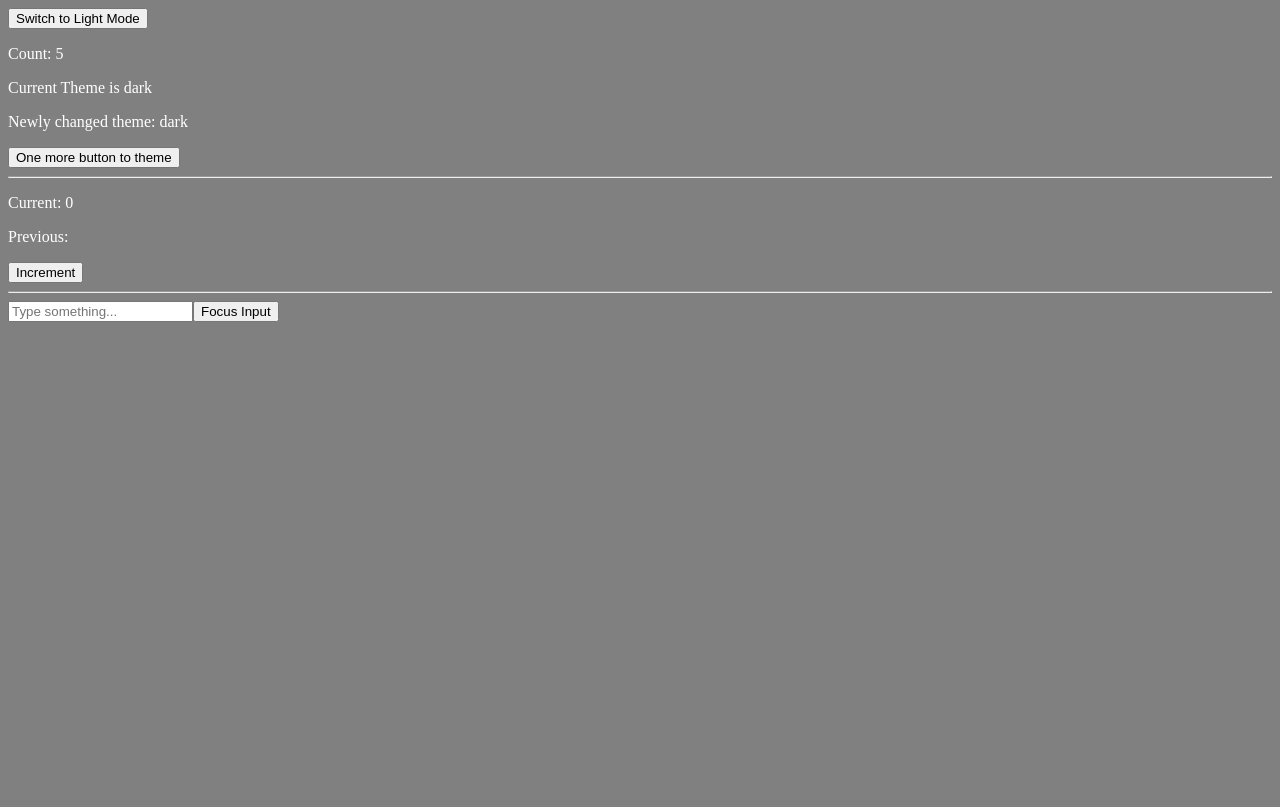
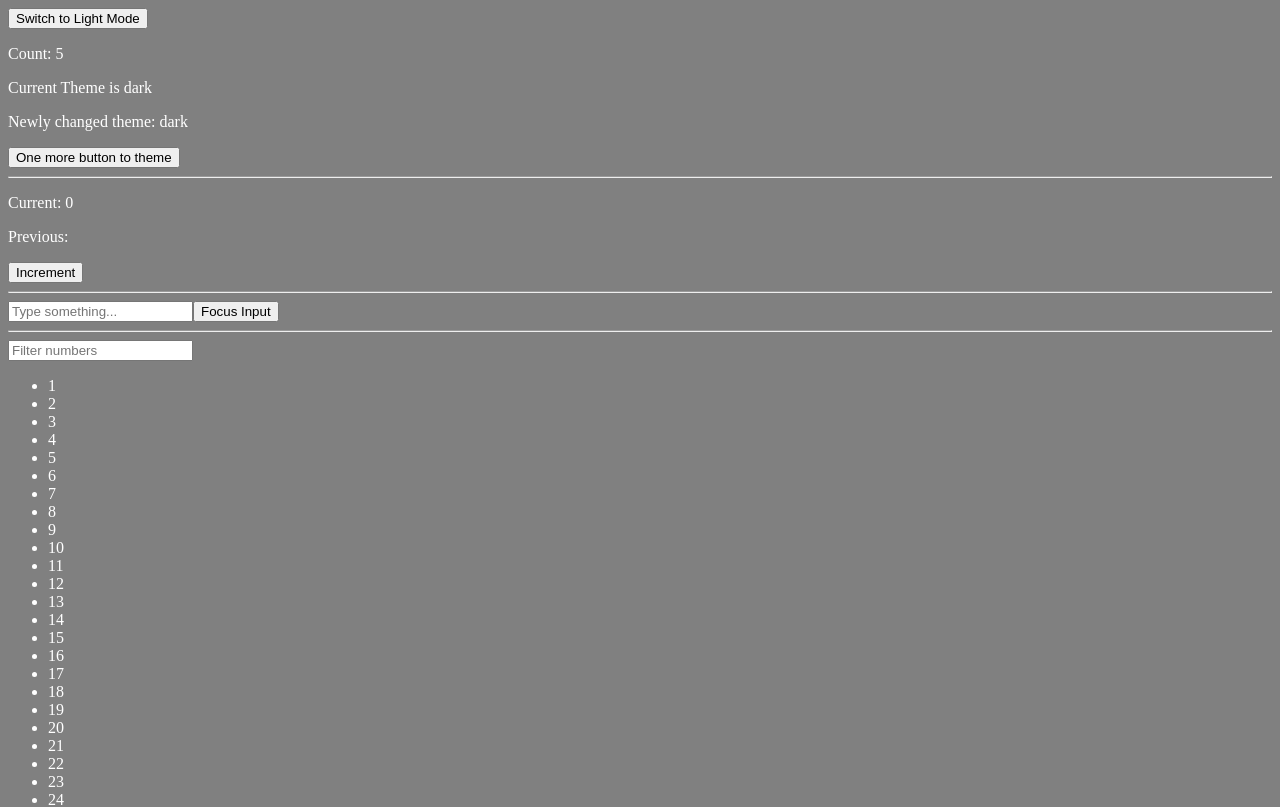
Before and after one commit to Anusuya-SK/React-Projects, a React (Create React App) app in the folder react_hooks/: page / in a window 1280 px wide. Shown: the top 807 px of the page. Built offline with nearby package versions, Linux system fonts and the light colour scheme.

Commit message:
usememo Hook

```diff
--- a/react_hooks/src/App.js
+++ b/react_hooks/src/App.js
@@ -3,6 +3,7 @@ import ThemeContext from './components/ThemeContext';
 import  UseStateUseEffectHook from './components/UseStateUseEffectHook';
 import './App.css'; // Import the CSS
 import UseRefHook from './components/UseRefHook';
+import UseMemoHook from './components/UseMemoHook';
 
 function App() {
   const[theme, setTheme] = useState('dark');
@@ -25,6 +26,8 @@ function App() {
         <UseStateUseEffectHook />
         <hr />
         <UseRefHook />
+        <hr />
+        <UseMemoHook />
       </ThemeContext.Provider>
     </div>
   );
--- /dev/null
+++ b/react_hooks/src/components/UseMemoHook.js
@@ -0,0 +1,28 @@
+import React, { useState, useMemo } from 'react'
+
+function UseMemoHook() {
+  const [filter, setFilter] = useState("");
+
+  // Sample data
+  const numbers = Array.from({ length: 100 }, (_, i) => i + 1);
+
+  const filteredNumbers = useMemo(() => {
+    console.log("Filtering...");
+    return numbers.filter(num => num.toString().includes(filter));
+  }, [numbers, filter]);
+
+  return (
+    <div>
+      <input
+        placeholder="Filter numbers"
+        value={filter}
+        onChange={e => setFilter(e.target.value)}
+      />
+      <ul>
+        {filteredNumbers.map(num => <li key={num}>{num}</li>)}
+      </ul>
+    </div>
+  );
+}
+
+export default UseMemoHook
```
Also changed, not shown: react_hooks/src/components/RenderPaint.js (added, +35 -0 lines).
